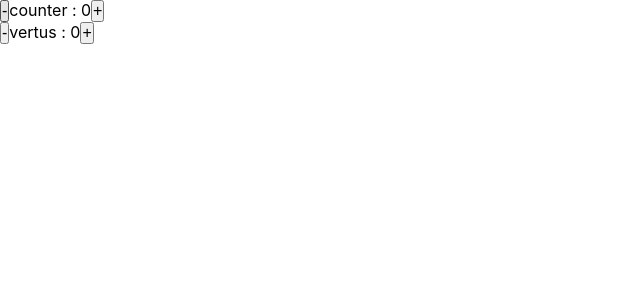
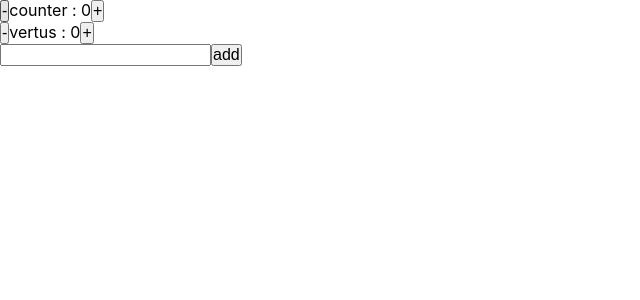
Before and after one commit to abasb75/saza-state, a React app: page / in a window 1280 px wide. Shown: the top 300 px of the page, without its empty margins (0-640 px from the left). Built offline with nearby package versions, Linux system fonts and the light colour scheme.

Commit message:
fix undefiend store problem

```diff
--- a/react/App.js
+++ b/react/App.js
@@ -1,5 +1,6 @@
 import './App.css';
 import { useGetter, useSelector, useDispatch, useAction, useSaza } from '../src';
+import { useState } from 'react';
 
 function App() {
 
@@ -8,8 +9,36 @@ function App() {
 
     <Vertus3 />
 
+    <Notes />
   </>);
 }
+
+function Notes(){
+  const notes = useSelector(state=>state.note);
+  const [value,setValue] = useState('');
+
+  const addNote = ()=>{
+    notes.add({
+      id:notes.lastId()+1,
+      title:value,
+    });
+  }
+
+  return (<>
+    <div>
+      <input type="text" value={value} onChange={e=>setValue(e.target.value)} />
+      <button onClick={addNote}>add</button>
+    </div>
+    <ul>
+      {notes.map(note=>(<li>
+        <span>{note.title}</span>
+        <button>delete</button>
+        <button>edit</button>
+      </li>))}
+    </ul>
+  </>)
+}
+
 
 function Counter(){
   const counter = useSelector();
--- a/react/store/index.js
+++ b/react/store/index.js
@@ -1,10 +1,12 @@
 import { createStore } from "../../src";
 import counter from "./counter";
 import vertus from "./vertus";
+import note from "./note";
 
 const store = createStore({
     counter,
     vertus,
+    note,
 });
 
 export default store;
--- /dev/null
+++ b/react/store/note.js
@@ -0,0 +1,9 @@
+const note = {
+    initialValue:[],
+    storagble:true,
+    actions:{
+
+    }
+}
+
+export default note;
--- a/src/createStore.js
+++ b/src/createStore.js
@@ -33,7 +33,7 @@ const createStore = (storeConfig={})=>{
         saveOnStorage(state,storageKey,reformedStoreConfig);
 
         subscribers.forEach(subscriber=>{
-            subscriber.method(state)
+            subscriber.method(state);
         });
     }
 
--- a/src/hooks/useAction.js
+++ b/src/hooks/useAction.js
@@ -3,6 +3,7 @@ import { SazaContext } from "../provider";
 
 const useAction = (selector=null) => {
     const store = useContext(SazaContext);
+    if(!store) return undefined;
     const action = useSyncExternalStore(
         store.subscribe,
         ()=>{
--- a/src/hooks/useDispatch.js
+++ b/src/hooks/useDispatch.js
@@ -3,6 +3,7 @@ import { SazaContext } from "../provider";
 
 const useDispatch = (selector=null) => {
     const store = useContext(SazaContext);
+    if(!store) return undefined;
     const actions = useSyncExternalStore(
         store.subscribe,
         ()=>{
--- a/src/hooks/useGetter.js
+++ b/src/hooks/useGetter.js
@@ -3,6 +3,7 @@ import { SazaContext } from "../provider";
 
 const useGetter = (selector=null) => {
     const store = useContext(SazaContext);
+    if(!store) return undefined;
     const state = useSyncExternalStore(
         store.subscribe,
         ()=>{
--- a/src/hooks/useSaza.js
+++ b/src/hooks/useSaza.js
@@ -5,6 +5,7 @@ import getSelectorByFunction from "../internalMethods/getSelectorByFunction";
 
 const useSaza = (selector=undefined) => {
     const store = useContext(SazaContext);
+    if(!store) return undefined;
     const state = useSyncExternalStore(
         store.subscribe,
         ()=>{
@@ -16,7 +17,6 @@ const useSaza = (selector=undefined) => {
         },
     );
 
-    useDebugValue(state);
     try{
         let selectorToString = getSelectorByFunction(selector);
         const keys = selectorToString.split('.');
--- a/src/hooks/useSelector.js
+++ b/src/hooks/useSelector.js
@@ -3,11 +3,12 @@ import { SazaContext } from "../provider";
 
 const useSelector = (selector=undefined) => {
     const store = useContext(SazaContext);
+    if(!store) return undefined;
     const state = useSyncExternalStore(
         store.subscribe,
         ()=>store.getState(selector),
     );
-    useDebugValue(state);
+
     return state;
 }
 
--- a/src/hooks/useSetter.js
+++ b/src/hooks/useSetter.js
@@ -3,6 +3,7 @@ import { SazaContext } from "../provider";
 
 const useSetter = () => {
     const store = useContext(SazaContext);
+    if(!store) return undefined;
     const setter = store.setState;
     return setter;
 }
--- a/src/hooks/useStore.js
+++ b/src/hooks/useStore.js
@@ -3,6 +3,7 @@ import { SazaContext } from "../provider";
 
 const useStore = () => {
     const store = useContext(SazaContext);
+    if(!store) return undefined;
     return store;
 }
 
```
